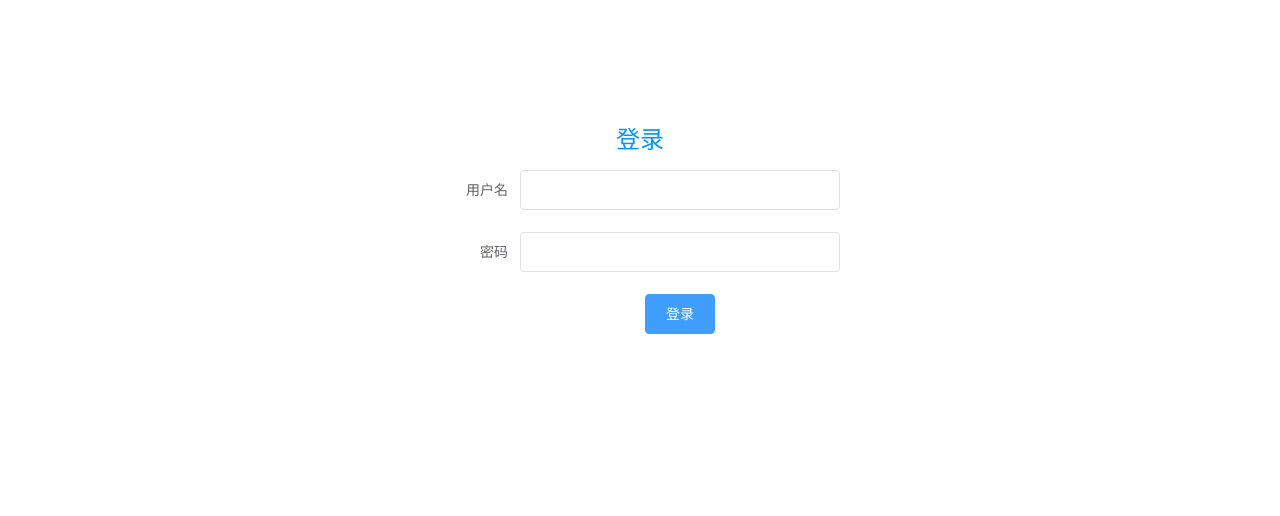
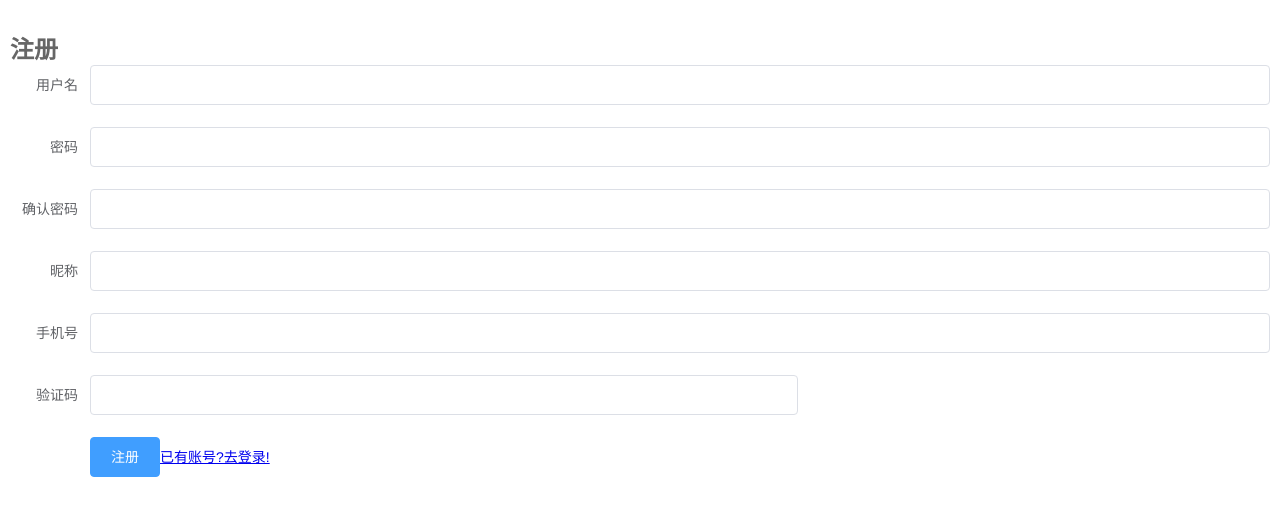
Before and after one commit to yw910915/yw-user-signIn, a Vue app: page /#/signUp in a window 1280 px wide. Before the commit this address led to /#/signIn. Shown: the top 516 px of the page. Built offline with nearby package versions, Linux system fonts and the light colour scheme; no server answers.

Commit message:
注册页面-验证码图片完成

```diff
--- a/src/main.js
+++ b/src/main.js
@@ -62,7 +62,7 @@ router.beforeEach((to, from, next) => {
   //存在表示已登陆
   //判断如果用户登录了就正常导航
   //登录页面也不能进行拦截,应当放行
-  if (token || to.path === '/signIn') {
+  if (token || to.path === '/signIn' ||to.path==='/signUp') {
     next()
   } else {
     //如果没有登录  就跳转回 /
--- a/src/pages/signIn/index.vue
+++ b/src/pages/signIn/index.vue
@@ -10,6 +10,7 @@
       </el-form-item>
       <el-form-item>
         <el-button type="primary" @click="signIn">登录</el-button>
+        <router-link to="/signUp">没有账号?去注册!</router-link>
       </el-form-item>
     </el-form>
   </div>
@@ -66,7 +67,7 @@ export default {
 </script>
 <style lang="less" scoped>
 .sign-in-container {
-  width: 400px;
+  width: 600px;
   height: 600px;
   position: absolute;
   left: 0;
@@ -84,7 +85,7 @@ export default {
   }
   .el-button {
     margin-left: 50%;
-    transform: translate(-35px, 0);
+    transform: translate(-100px, 0);
   }
 }
 </style>
--- /dev/null
+++ b/src/pages/signUp/index.vue
@@ -0,0 +1,72 @@
+<template>
+  <div class="sign-up-container">
+    <h1>注册</h1>
+    <el-form ref="form" label-width="80px">
+      <el-form-item label="用户名">
+        <el-input v-model="username">111</el-input>
+      </el-form-item>
+      <el-form-item label="密码">
+        <el-input v-model="password"></el-input>
+      </el-form-item>
+      <el-form-item label="确认密码">
+        <el-input v-model="passwordConfirm"></el-input>
+      </el-form-item>
+      <el-form-item label="昵称">
+        <el-input v-model="nickname"></el-input>
+      </el-form-item>
+      <el-form-item label="手机号">
+        <el-input v-model="mobile"></el-input>
+      </el-form-item>
+      <el-form-item class="v-code-container" label="验证码">
+        <el-input v-model="vCode"></el-input>
+        <div @click="getVCode" class="v-code" v-html="vCodeSvg"></div>
+      </el-form-item>
+      <el-form-item class="buttom-container">
+        <el-button type="primary" @click="signUp">注册</el-button>
+        <router-link to="/signIn">已有账号?去登录!</router-link>
+      </el-form-item>
+    </el-form>
+  </div>
+</template>
+<script>
+export default {
+  data() {
+    return {
+      username: "",
+      password: "",
+      passwordConfirm: "",
+      nickname: "",
+      mobile: "",
+      vCode: "",
+      vCodeSvg: ""
+    };
+  },
+  created() {
+      this.getVCode()
+  },
+  methods: {
+      getVCode(){
+        this.$http.get("/users/getVCode").then(result=>{
+            console.log(result)
+            this.vCodeSvg=result
+        })
+      }
+  },
+};
+</script>
+<style lang="less">
+.sign-up-container {
+  margin-top: 30px;
+  .v-code-container {
+    .el-form-item__content {
+      display: flex;
+      .el-input {
+        width: 60%;
+      }
+      .v-code {
+        margin-left: 40px;
+      }
+    }
+  }
+}
+</style>
--- a/src/router.js
+++ b/src/router.js
@@ -1,6 +1,8 @@
 import Vue from 'vue'
 import Router from 'vue-router'
 import signInComponent from './pages/signIn'
+import signUpComponent from './pages/signUp'
+
 import homeComponent from './pages/home'
 import allReceiverComponent from './pages/home/children/allReceiver'
 
@@ -11,6 +13,8 @@ export default new Router({
   routes: [
     {path:'/',redirect:'/signIn'},
     {path:'/signIn',component:signInComponent},
+    {path:'/signUp',component:signUpComponent},
+
     {
       path:'/home',
       component:homeComponent,
```
